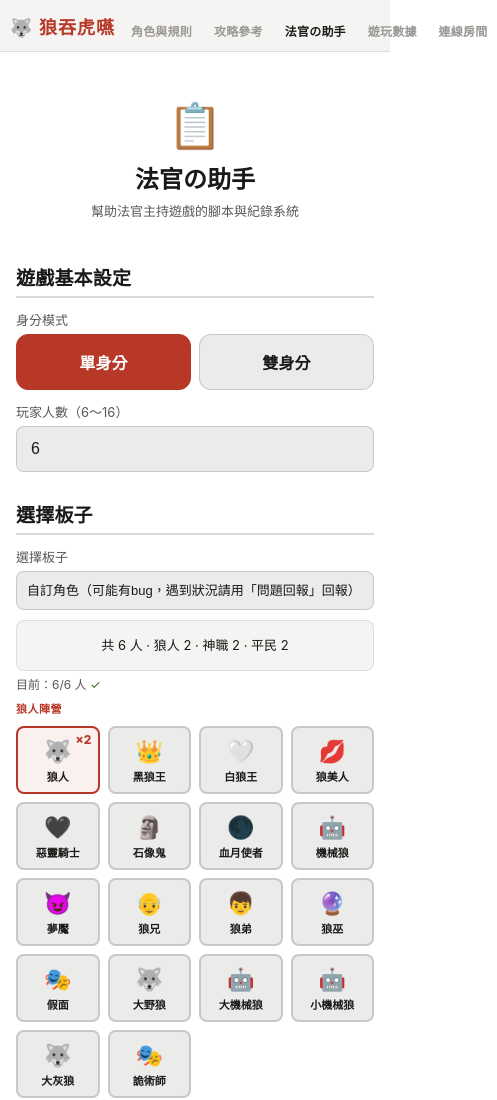
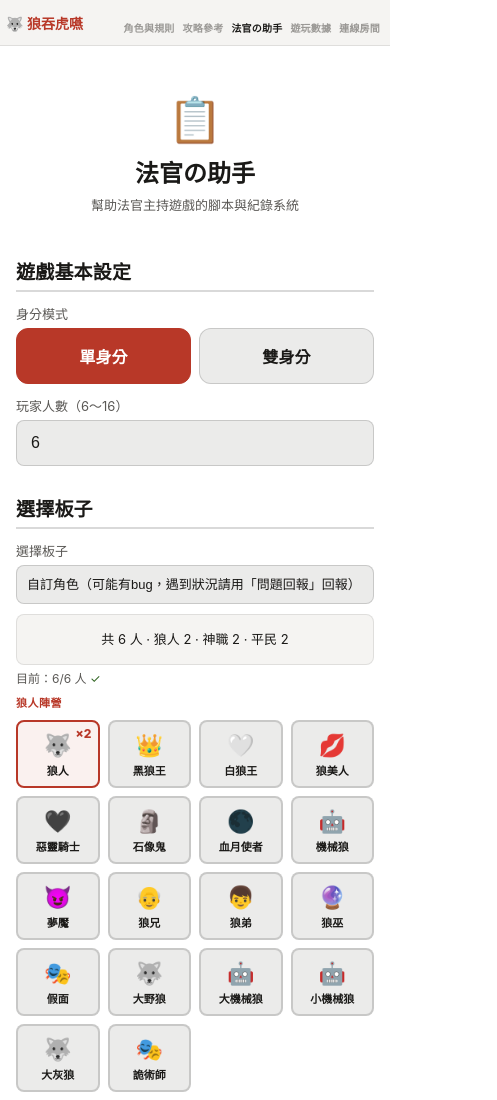
Before and after one commit to zz12777/werewolf, a website with bundled scripts: page index.html in a window 390 px wide. Shown: the top 1100 px of the page, 497 px wide, since content can reach past the window. Built offline with nearby package versions, Linux system fonts and the light colour scheme; no server answers.

Commit message:
Add files via upload

```diff
--- a/style.css
+++ b/style.css
@@ -25,6 +25,19 @@ html{scroll-behavior:smooth;}
 .nav-btns{display:flex;margin-left:auto;gap:2px;}
 .nav-btn{padding:14px 10px 12px;font-size:12px;color:var(--text3);background:none;border:none;cursor:pointer;text-align:center;transition:color 0.15s;-webkit-user-select:none;white-space:nowrap;}
 .nav-btn.active{color:var(--text);font-weight:700;}
+/* 手機版（螢幕較窄）：logo 跟五個分頁的字體、間距都縮小一點，避免最右邊的「連線房間」
+   被擠出畫面外——縮小是縮小，但還是保持「一行排完，不用捲動」，不重蹈上一版
+   overflow-x:auto 在某些瀏覽器算錯寬度的問題。 */
+@media (max-width:600px){
+  .nav{padding:0 6px;gap:3px;}
+  .nav-brand{font-size:14px;letter-spacing:0;}
+  .nav-btns{gap:0;}
+  .nav-btn{padding:12px 4px 10px;font-size:10px;}
+}
+@media (max-width:360px){
+  .nav-brand{font-size:12px;}
+  .nav-btn{padding:12px 2px 10px;font-size:9px;}
+}
 
 /* ── TABS ── */
 .tab{display:none;padding:20px 16px 60px;max-width:540px;margin:0 auto;}
```
